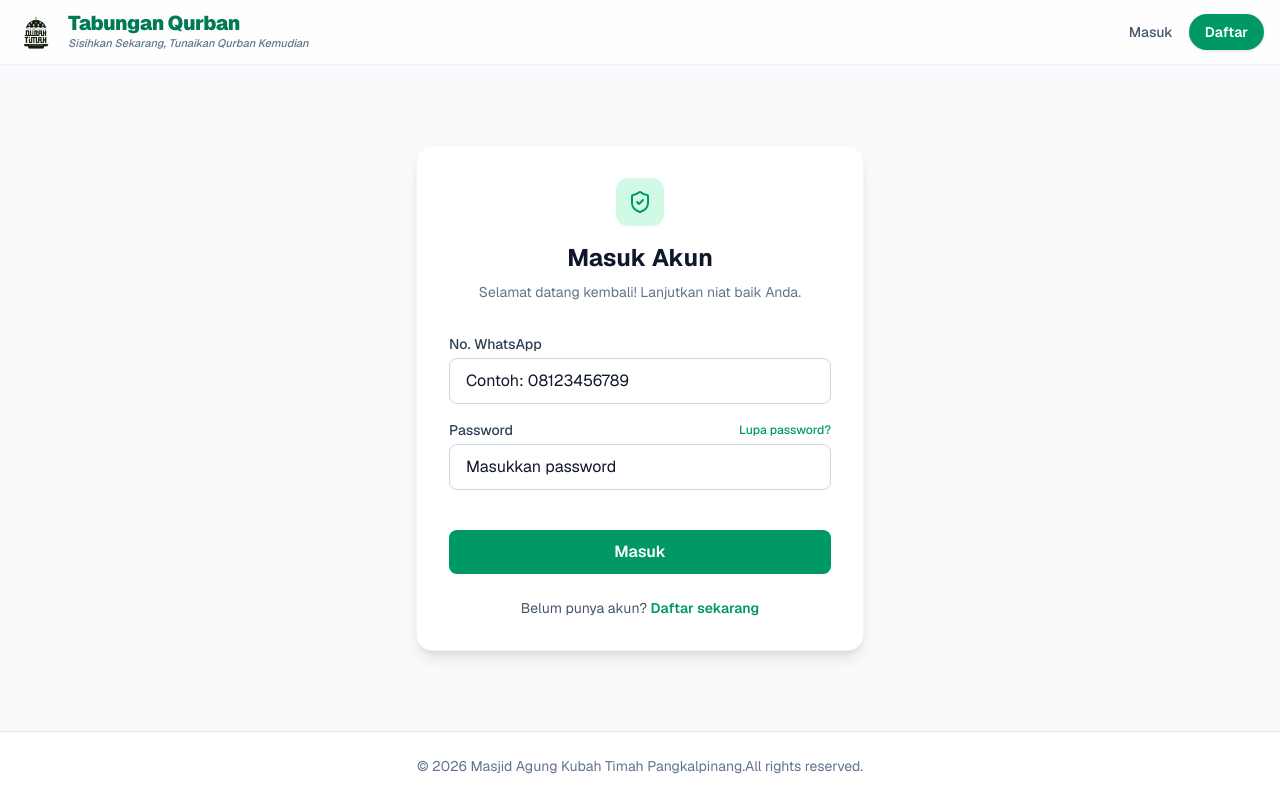
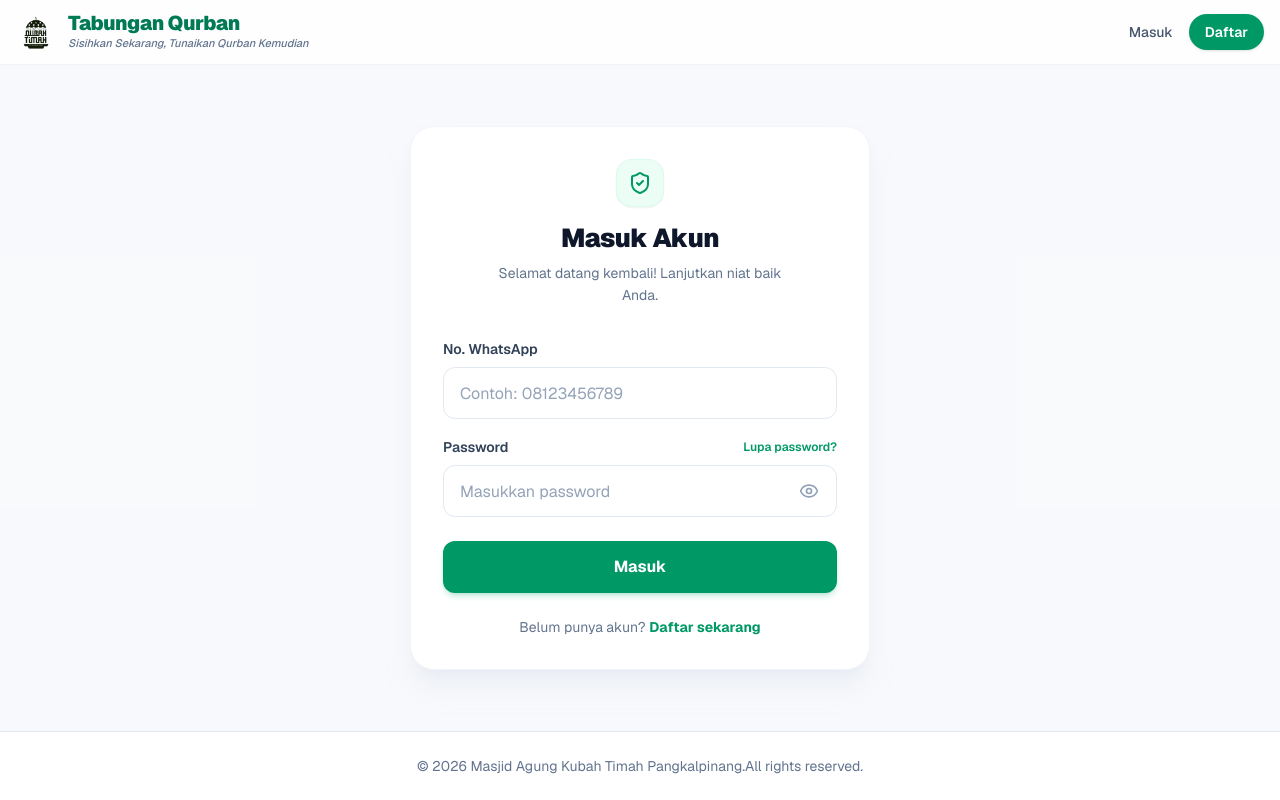
Before and after one commit to officialdmaqiqah/tabungan-qurban-app, a Next.js app: page /login in a window 1280 px wide. Built offline with nearby package versions, Linux system fonts and the light colour scheme; no server answers.

Commit message:
fix(ui): polish login page with soft slate placeholder and premium card design

```diff
--- a/app/globals.css
+++ b/app/globals.css
@@ -26,13 +26,44 @@ body {
 }
 
 /*
- * CRITICAL FIX: Ensure all form inputs always render with dark, high-contrast text
+ * Form controls: enforce light mode and high-contrast dark text (#0f172a)
  * on mobile browsers, WebKit, and PWA standalone mode regardless of OS Dark Mode.
  */
 input, select, textarea {
   color-scheme: light !important;
   color: #0f172a !important;
   -webkit-text-fill-color: #0f172a !important;
+  caret-color: #047857 !important;
+}
+
+/*
+ * CRITICAL FIX: Explicit placeholder styling so WebKit doesn't inherit
+ * the dark -webkit-text-fill-color, keeping placeholders soft slate (#94a3b8).
+ */
+input::placeholder,
+textarea::placeholder {
+  color: #94a3b8 !important;
+  -webkit-text-fill-color: #94a3b8 !important;
+  opacity: 1 !important;
+}
+
+input::-webkit-input-placeholder,
+textarea::-webkit-input-placeholder {
+  color: #94a3b8 !important;
+  -webkit-text-fill-color: #94a3b8 !important;
+  opacity: 1 !important;
+}
+
+input::-moz-placeholder,
+textarea::-moz-placeholder {
+  color: #94a3b8 !important;
+  opacity: 1 !important;
+}
+
+input:-ms-input-placeholder,
+textarea:-ms-input-placeholder {
+  color: #94a3b8 !important;
+  opacity: 1 !important;
 }
 
 /* WebKit / Chromium autofill fix to keep text dark and background clean */
--- a/app/login/page.tsx
+++ b/app/login/page.tsx
@@ -6,7 +6,7 @@ import { createClient } from '@/lib/supabase/client';
 import { formatWhatsAppNumber } from '@/lib/utils';
 import toast from 'react-hot-toast';
 import Link from 'next/link';
-import { ShieldCheck } from 'lucide-react';
+import { ShieldCheck, Eye, EyeOff, Loader2 } from 'lucide-react';
 
 export default function LoginPage() {
   const router = useRouter();
@@ -15,6 +15,7 @@ export default function LoginPage() {
   const [loading, setLoading] = useState(false);
   const [phone, setPhone] = useState('');
   const [password, setPassword] = useState('');
+  const [showPassword, setShowPassword] = useState(false);
 
   // Fallback client-side check if user already has an active session
   useEffect(() => {
@@ -32,8 +33,6 @@ export default function LoginPage() {
     }
     checkExistingSession();
   }, [router, supabase]);
-
-
 
   const handleLogin = async (e: React.FormEvent) => {
     e.preventDefault();
@@ -78,26 +77,33 @@ export default function LoginPage() {
       }
 
     } catch (err: any) {
-      toast.error(err.message || 'Email atau password salah');
+      toast.error(err.message || 'Nomor WhatsApp atau password salah');
     } finally {
       setLoading(false);
     }
   };
 
   return (
-    <div className="flex-1 flex items-center justify-center py-12 px-4 sm:px-6 lg:px-8 bg-slate-50">
-      <div className="max-w-md w-full bg-white p-8 rounded-2xl shadow-lg border border-slate-100">
-        <div className="text-center mb-8">
-          <div className="w-12 h-12 bg-emerald-100 text-emerald-600 rounded-xl flex items-center justify-center mx-auto mb-4">
+    <div className="flex-1 flex items-center justify-center py-6 sm:py-12 px-4 sm:px-6 lg:px-8 bg-slate-50/70">
+      <div className="w-full max-w-[440px] sm:max-w-[460px] bg-white p-6 sm:p-8 rounded-2xl sm:rounded-3xl shadow-xl shadow-slate-200/50 border border-slate-100 box-border">
+        {/* Card Header */}
+        <div className="text-center mb-6 sm:mb-8">
+          <div className="w-12 h-12 bg-emerald-50 text-emerald-600 rounded-2xl flex items-center justify-center mx-auto mb-3.5 border border-emerald-100/60 shadow-xs">
             <ShieldCheck className="w-6 h-6" />
           </div>
-          <h2 className="text-2xl font-bold text-slate-900">Masuk Akun</h2>
-          <p className="text-sm text-slate-500 mt-2">Selamat datang kembali! Lanjutkan niat baik Anda.</p>
+          <h1 className="text-2xl sm:text-[26px] font-black text-slate-900 tracking-tight">Masuk Akun</h1>
+          <p className="text-xs sm:text-sm text-slate-500 mt-1.5 leading-relaxed max-w-xs mx-auto">
+            Selamat datang kembali! Lanjutkan niat baik Anda.
+          </p>
         </div>
 
-        <form onSubmit={handleLogin} className="space-y-4">
+        {/* Login Form */}
+        <form onSubmit={handleLogin} className="space-y-4 sm:space-y-4.5">
+          {/* No. WhatsApp Field */}
           <div>
-            <label className="block text-sm font-medium text-slate-700 mb-1">No. WhatsApp</label>
+            <label className="block text-xs sm:text-sm font-semibold text-slate-700 mb-2">
+              No. WhatsApp
+            </label>
             <input
               type="tel"
               inputMode="tel"
@@ -106,46 +112,71 @@ export default function LoginPage() {
               required
               value={phone}
               onChange={(e) => setPhone(e.target.value)}
-              className="w-full min-w-0 bg-white text-slate-900 placeholder:text-slate-400 caret-emerald-700 border border-slate-300 focus:border-emerald-600 focus:ring-2 focus:ring-emerald-500/20 text-base opacity-100 rounded-lg px-4 py-2.5 outline-none transition-all"
+              className="w-full h-[52px] min-w-0 bg-white text-slate-900 placeholder:text-slate-400 caret-emerald-700 border border-slate-200 focus:border-emerald-600 focus:ring-4 focus:ring-emerald-500/10 text-base opacity-100 rounded-xl px-4 outline-none transition-all box-border"
               placeholder="Contoh: 08123456789"
             />
           </div>
 
+          {/* Password Field */}
           <div>
-            <div className="flex justify-between items-center mb-1">
-              <label className="block text-sm font-medium text-slate-700">Password</label>
+            <div className="flex justify-between items-center mb-2">
+              <label className="block text-xs sm:text-sm font-semibold text-slate-700">
+                Password
+              </label>
               <a
                 href="https://wa.me/6287791134515?text=Assalamu'alaikum%20Admin,%20saya%20kesulitan%20login%20ke%20akun%20Tabungan%20Qurban%20saya.%20Mohon%20bantuannya%20untuk%20reset%20password."
                 target="_blank"
                 rel="noreferrer"
-                className="text-xs text-emerald-600 font-medium hover:underline"
+                className="text-xs text-emerald-600 font-semibold hover:text-emerald-700 hover:underline transition-colors"
               >
                 Lupa password?
               </a>
             </div>
+            <div className="relative">
               <input
                 name="password"
-              type="password"
+                type={showPassword ? 'text' : 'password'}
                 autoComplete="current-password"
                 required
                 value={password}
                 onChange={(e) => setPassword(e.target.value)}
-              className="w-full min-w-0 bg-white text-slate-900 placeholder:text-slate-400 caret-emerald-700 border border-slate-300 focus:border-emerald-600 focus:ring-2 focus:ring-emerald-500/20 text-base opacity-100 rounded-lg px-4 py-2.5 outline-none transition-all"
+                className="w-full h-[52px] min-w-0 bg-white text-slate-900 placeholder:text-slate-400 caret-emerald-700 border border-slate-200 focus:border-emerald-600 focus:ring-4 focus:ring-emerald-500/10 text-base opacity-100 rounded-xl pl-4 pr-12 outline-none transition-all box-border"
                 placeholder="Masukkan password"
               />
+              <button
+                type="button"
+                onClick={() => setShowPassword(!showPassword)}
+                className="absolute right-2.5 top-1/2 -translate-y-1/2 text-slate-400 hover:text-slate-600 p-2 rounded-lg transition-colors focus:outline-none cursor-pointer"
+                aria-label={showPassword ? 'Sembunyikan password' : 'Tampilkan password'}
+              >
+                {showPassword ? <EyeOff className="w-5 h-5" /> : <Eye className="w-5 h-5" />}
+              </button>
+            </div>
           </div>
 
+          {/* Tombol Masuk */}
           <button
             type="submit"
             disabled={loading}
-            className="w-full bg-emerald-600 text-white font-semibold py-2.5 rounded-lg hover:bg-emerald-700 transition-colors disabled:opacity-70 disabled:cursor-not-allowed mt-6"
+            className="w-full h-[52px] bg-emerald-600 hover:bg-emerald-700 active:bg-emerald-800 text-white font-bold text-base rounded-xl transition-all shadow-md shadow-emerald-600/20 disabled:opacity-70 disabled:cursor-not-allowed flex items-center justify-center gap-2 mt-6 cursor-pointer"
           >
-            {loading ? 'Masuk...' : 'Masuk'}
+            {loading ? (
+              <>
+                <Loader2 className="w-5 h-5 animate-spin" />
+                <span>Memproses...</span>
+              </>
+            ) : (
+              <span>Masuk</span>
+            )}
           </button>
         </form>
 
-        <p className="text-center text-sm text-slate-600 mt-6">
-          Belum punya akun? <Link href="/register" className="text-emerald-600 font-semibold hover:underline">Daftar sekarang</Link>
+        {/* Card Footer: Daftar Link */}
+        <p className="text-center text-xs sm:text-sm text-slate-500 mt-6">
+          Belum punya akun?{' '}
+          <Link href="/register" className="text-emerald-600 font-bold hover:text-emerald-700 hover:underline transition-colors">
+            Daftar sekarang
+          </Link>
         </p>
       </div>
     </div>
```
Lines whose indentation alone changed are shown as unchanged.
